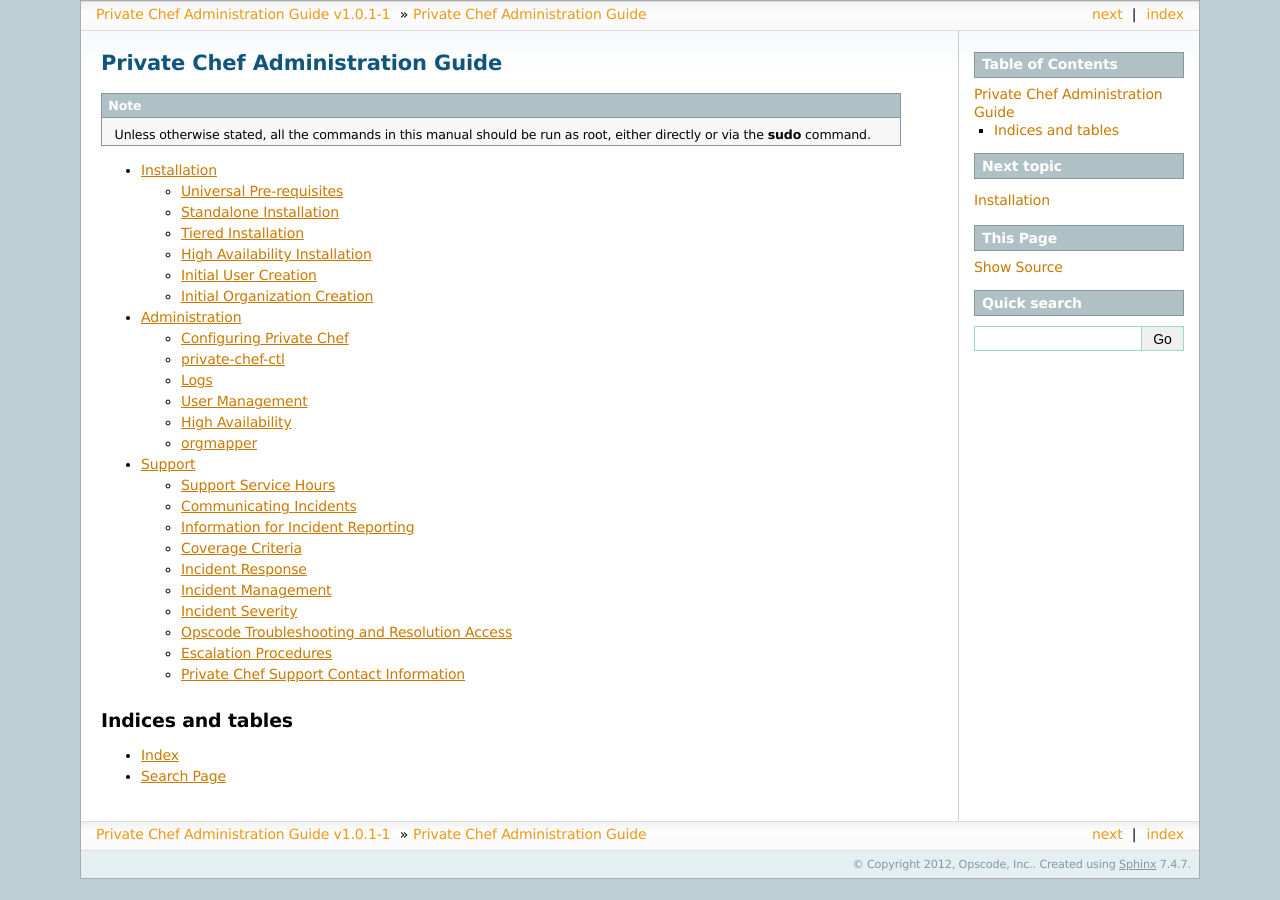
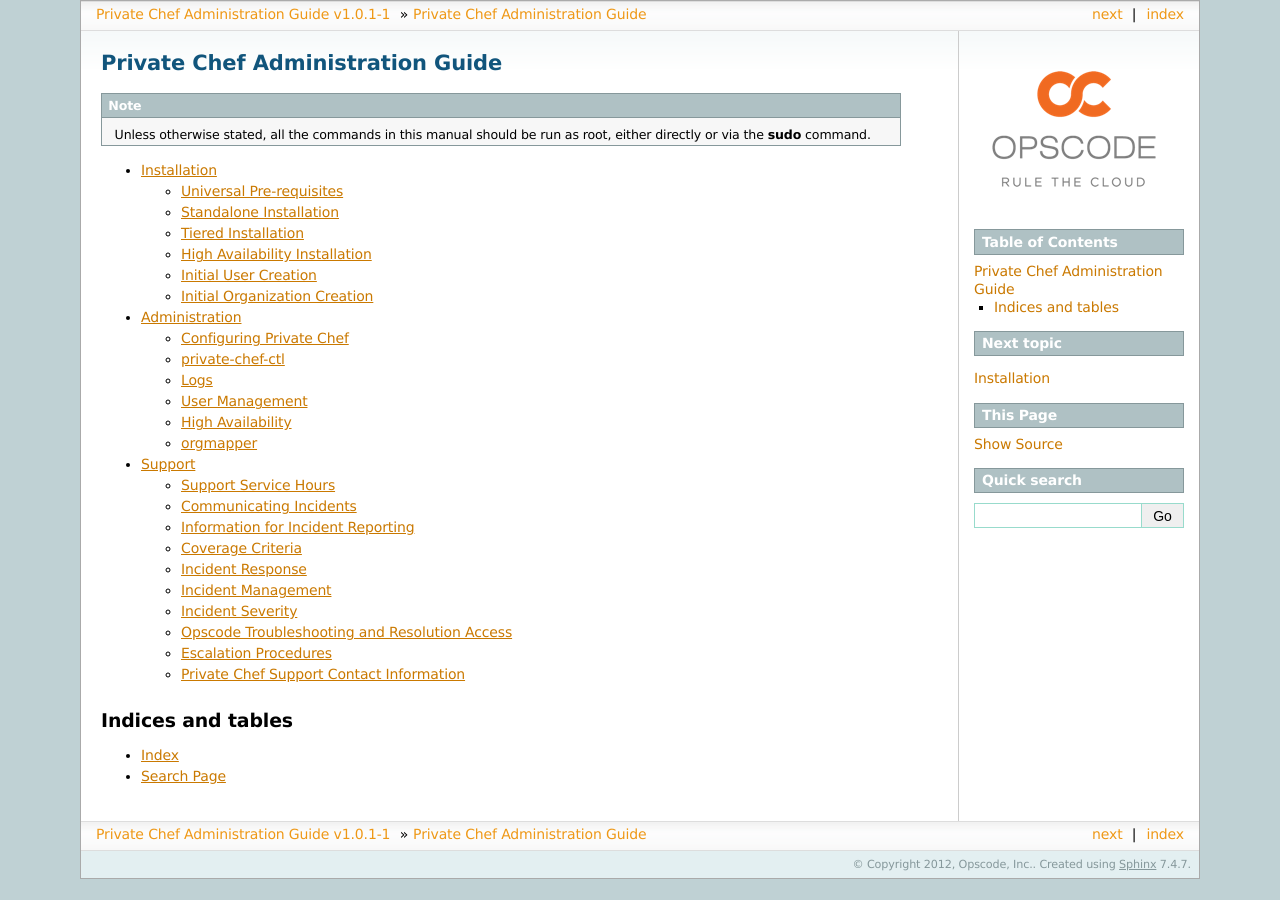
Before and after one commit to chef-boneyard/private-chef-administration, a Sphinx documentation site: the page built from source/index.rst, in a window 1280 px wide. Built offline with Sphinx 7.4.7, drawn with Linux system fonts in a browser that asks for light colours; pages that are not in the unit, such as notebooks, are missing from menus.

Commit message:
Adding logos

```diff
--- a/source/conf.py
+++ b/source/conf.py
@@ -113,7 +113,7 @@
 
 # The name of an image file (relative to this directory) to place at the top
 # of the sidebar.
-#html_logo = None
+html_logo = "images/opscode_html_logo.png"
 
 # The name of an image file (within the static path) to use as favicon of the
 # docs.  This file should be a Windows icon file (.ico) being 16x16 or 32x32
@@ -192,7 +192,7 @@
 
 # The name of an image file (relative to this directory) to place at the top of
 # the title page.
-#latex_logo = None
+latex_logo = "images/Opscode_ColorText.png"
 
 # For "manual" documents, if this is true, then toplevel headings are parts,
 # not chapters.
```
Also changed, not shown: source/images/Opscode_ColorText.png (added), source/images/opscode_html_logo.png (added), 1 other file.
